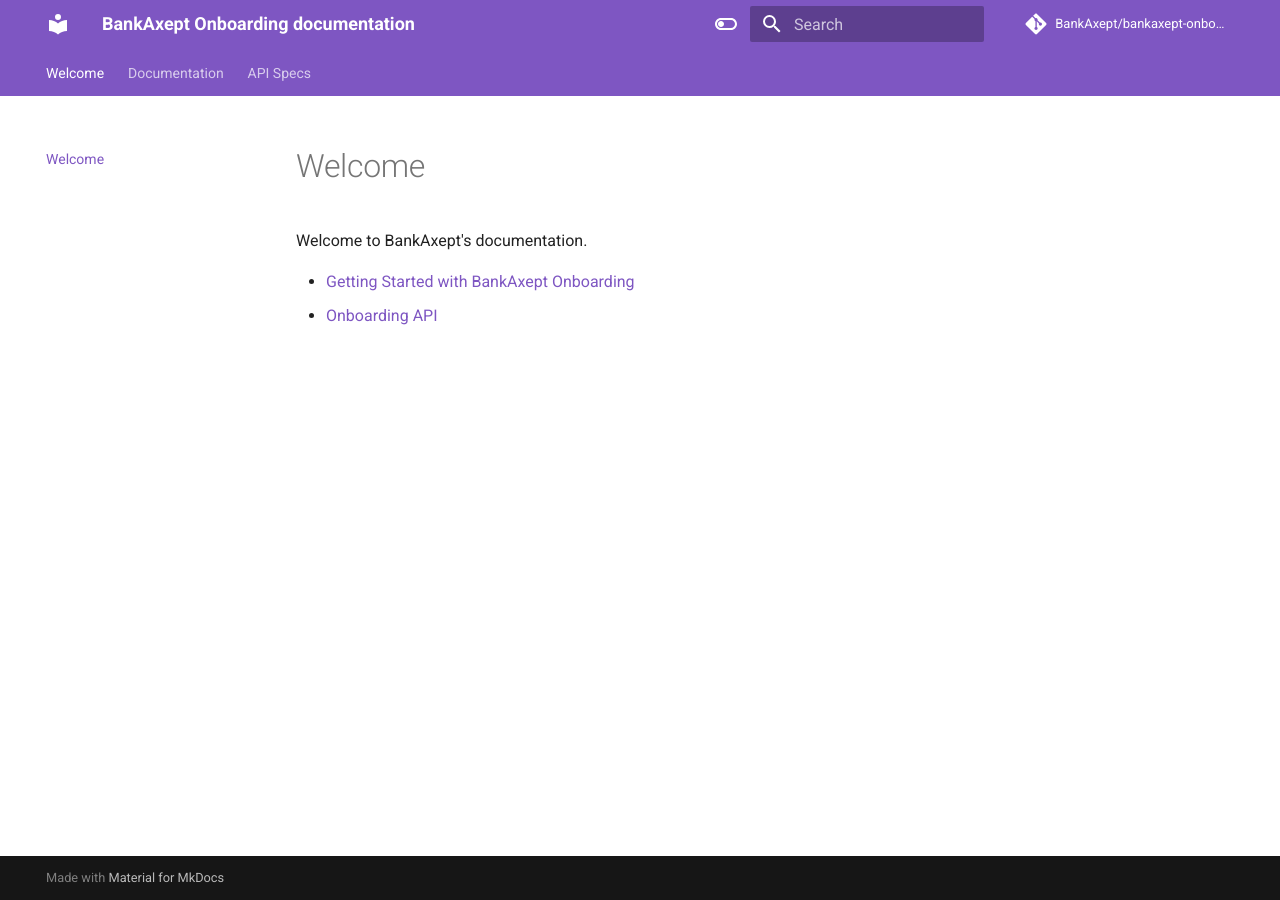
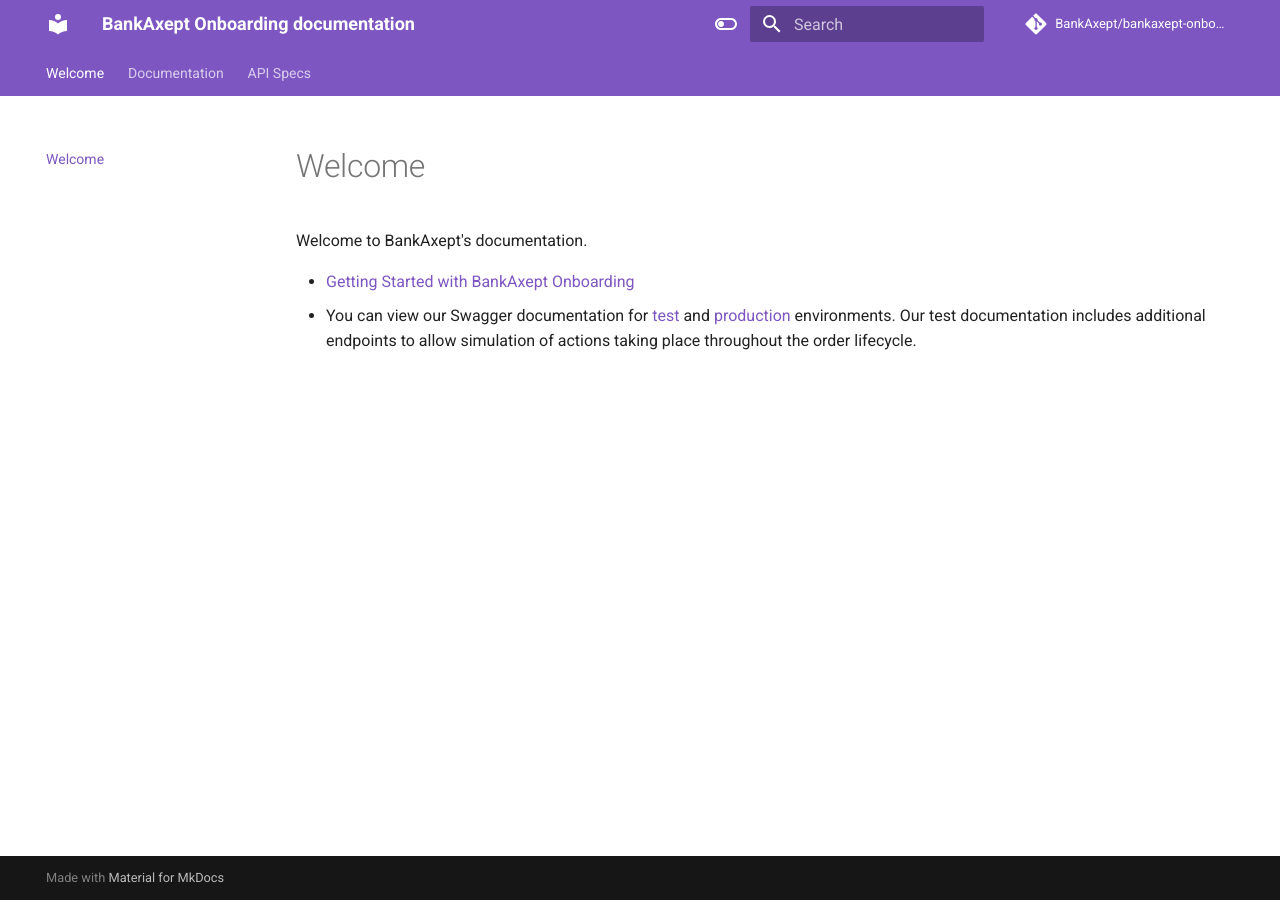
Before and after one commit to BankAxept/bankaxept-onboarding-external-documentation, an MkDocs documentation site: the page built from docs/README.md, in a window 1280 px wide. Built offline with MkDocs 1.6.1 and Material for MkDocs 9.7.7, drawn with Linux system fonts in a browser that asks for light colours; comment, search, counter and statistics services are not loaded.

Commit message:
Fix link (#25)

```diff
--- a/docs/README.md
+++ b/docs/README.md
@@ -1,4 +1,5 @@
 Welcome to BankAxept's documentation.
 
 * [Getting Started with BankAxept Onboarding](./getting_started.md)
-* [Onboarding API](./swagger/onboarding-interface)
+* You can view our Swagger documentation for [test](https://onboarding-test.baxlab.no/swagger-ui/index.html) and [production](https://onboarding.bankaxept.no/swagger-ui/index.html#/) environments.
+Our test documentation includes additional endpoints to allow simulation of actions taking place throughout the order lifecycle.
```
Also changed, not shown: docs/swagger/onboarding-interface.md (deleted, +0 -1 lines).
